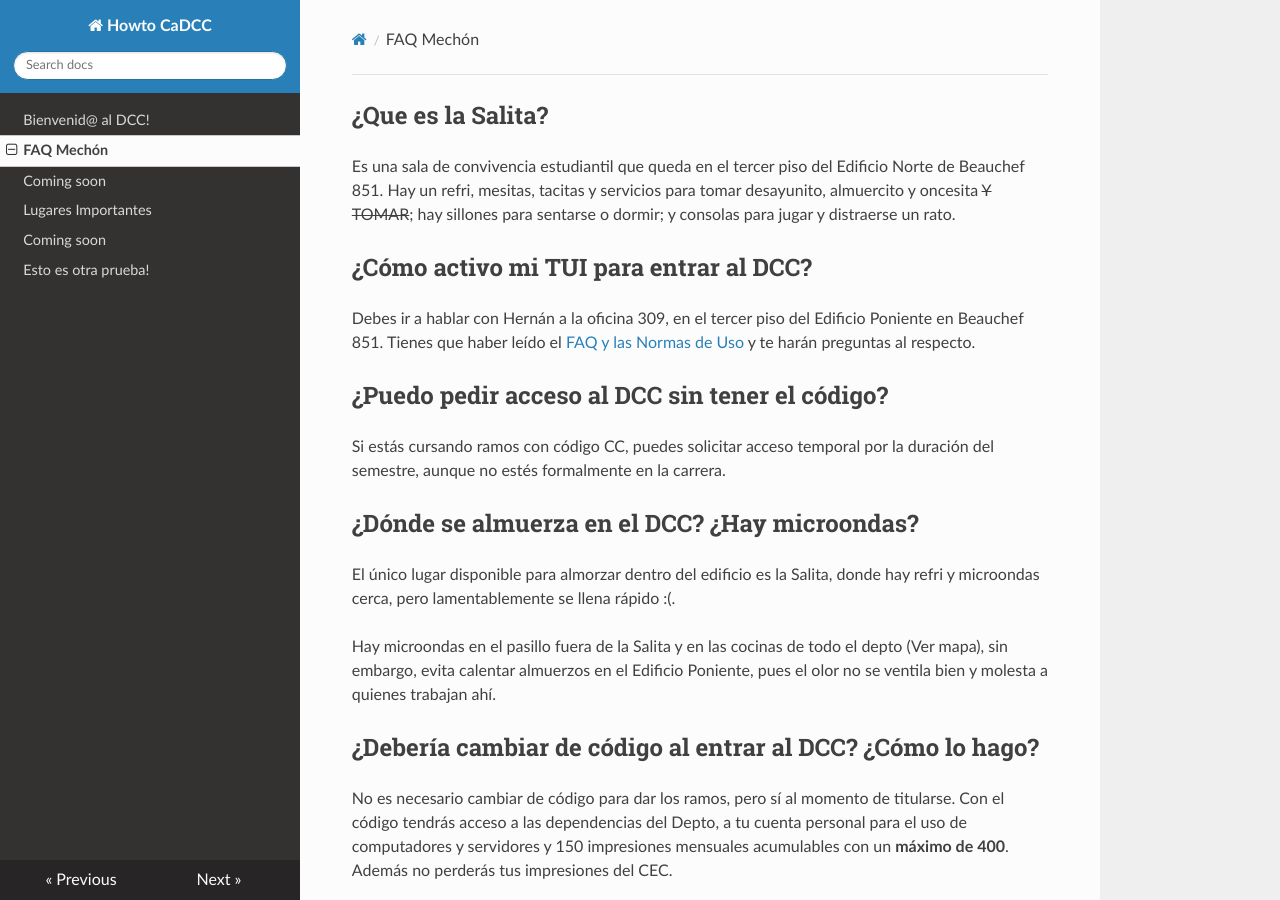
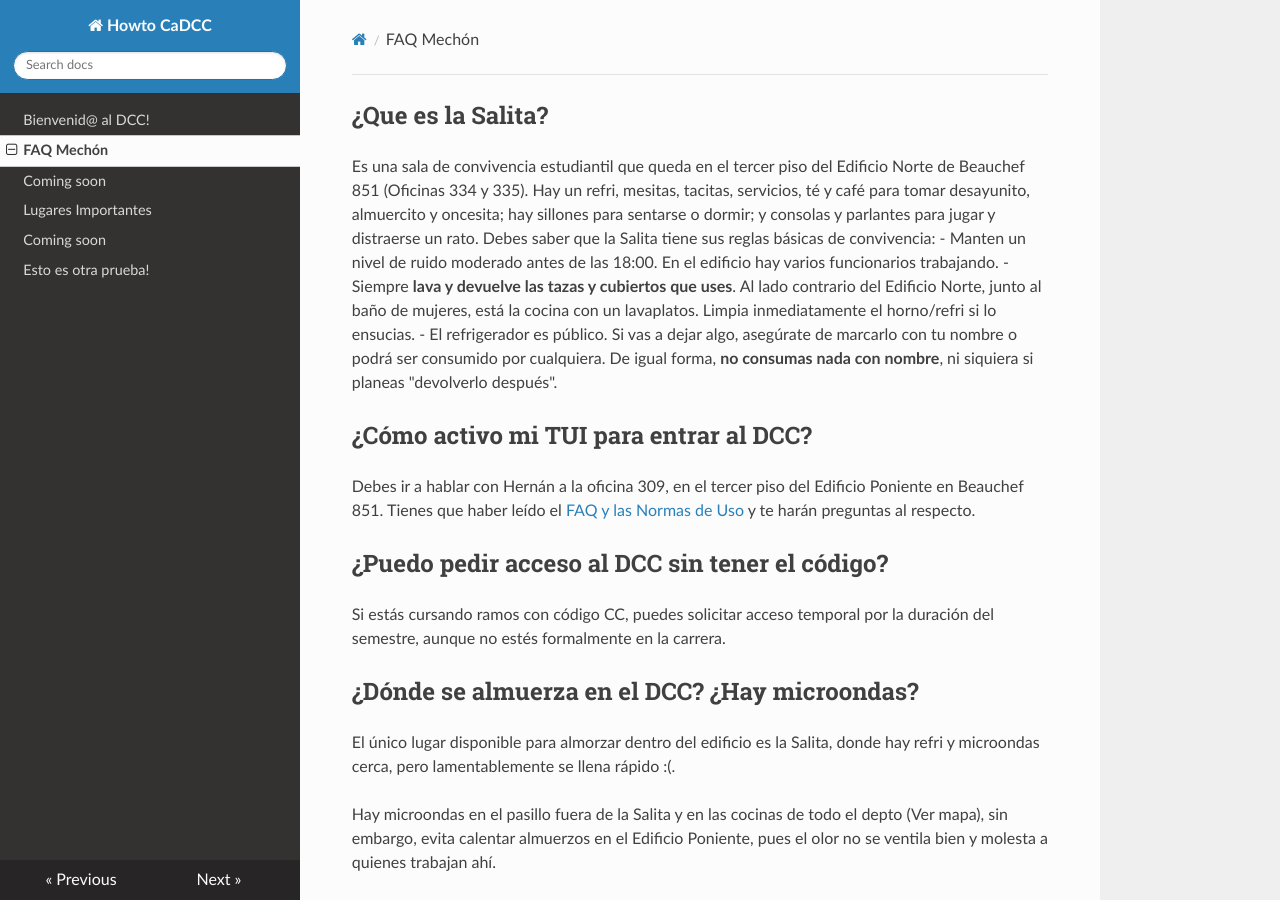
Before and after one commit to cadcc/howto, an MkDocs documentation site: the page built from docs/FAQ Mechón.md, in a window 1280 px wide and 900 px high. Built offline with MkDocs 1.6.1, drawn with Linux system fonts in a browser that asks for light colours; nearby versions of some CDN libraries.

Commit message:
Agregar reglas de Salita

```diff
--- a/docs/FAQ Mechón.md
+++ b/docs/FAQ Mechón.md
@@ -1,7 +1,10 @@
 ## ¿Que es la Salita?
 
-Es una sala de convivencia estudiantil que queda en el tercer piso del Edificio Norte de Beauchef 851. Hay un refri, mesitas, tacitas y servicios para tomar desayunito, almuercito y oncesita <s>Y TOMAR</s>; hay sillones para sentarse o dormir; y consolas para jugar y distraerse un rato.
-
+Es una sala de convivencia estudiantil que queda en el tercer piso del Edificio Norte de Beauchef 851 (Oficinas 334 y 335). Hay un refri, mesitas, tacitas, servicios, té y café para tomar desayunito, almuercito y oncesita; hay sillones para sentarse o dormir; y consolas y parlantes para jugar y distraerse un rato.
+Debes saber que la Salita tiene sus reglas básicas de convivencia:
+- Manten un nivel de ruido moderado antes de las 18:00. En el edificio hay varios funcionarios trabajando.
+- Siempre **lava y devuelve las tazas y cubiertos que uses**. Al lado contrario del Edificio Norte, junto al baño de mujeres, está la cocina con un lavaplatos. Limpia inmediatamente el horno/refri si lo ensucias.
+- El refrigerador es público. Si vas a dejar algo, asegúrate de marcarlo con tu nombre o podrá ser consumido por cualquiera. De igual forma, **no consumas nada con nombre**, ni siquiera si planeas "devolverlo después".
 
 ## ¿Cómo activo mi TUI para entrar al DCC?
 
```
